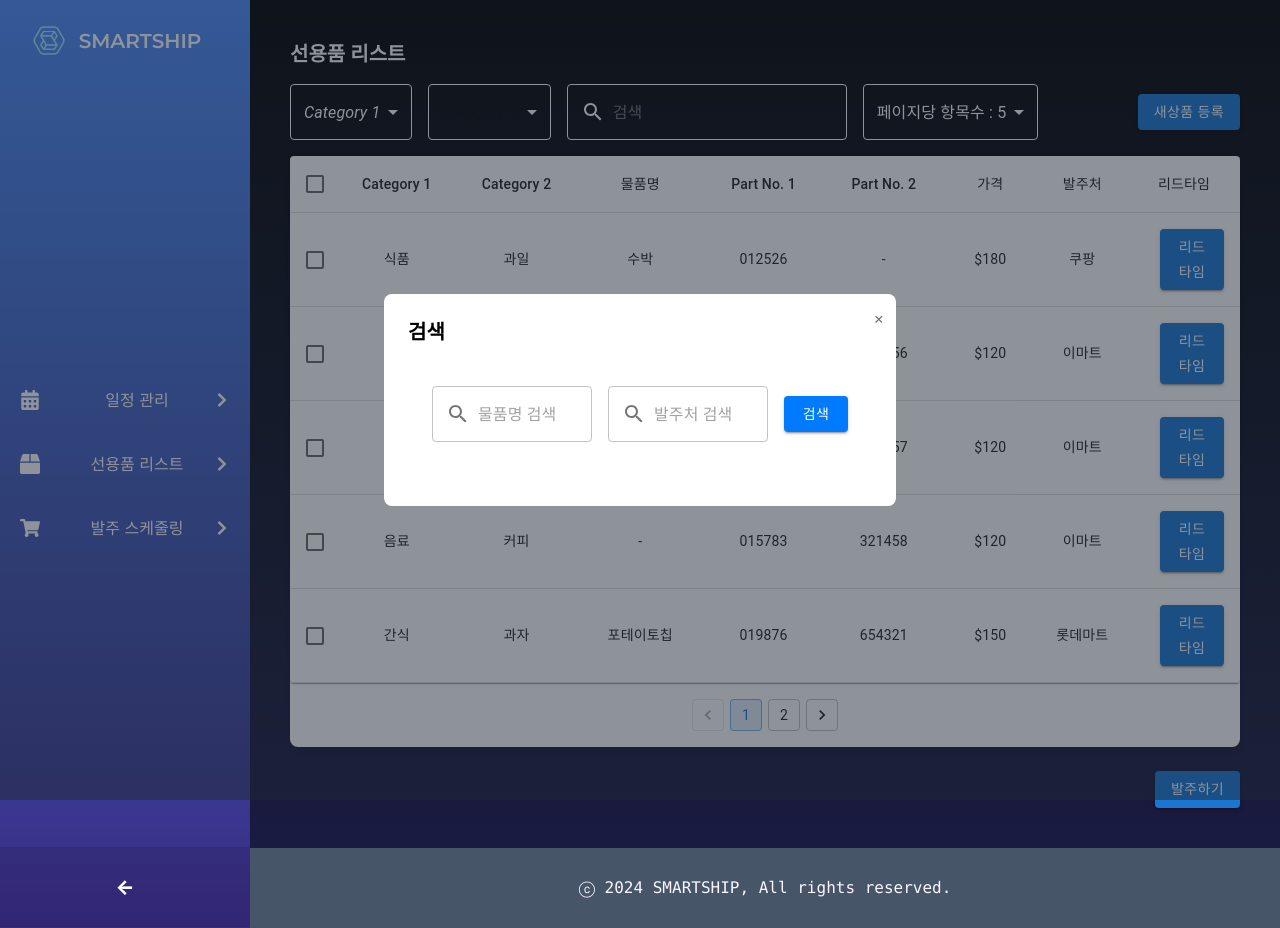
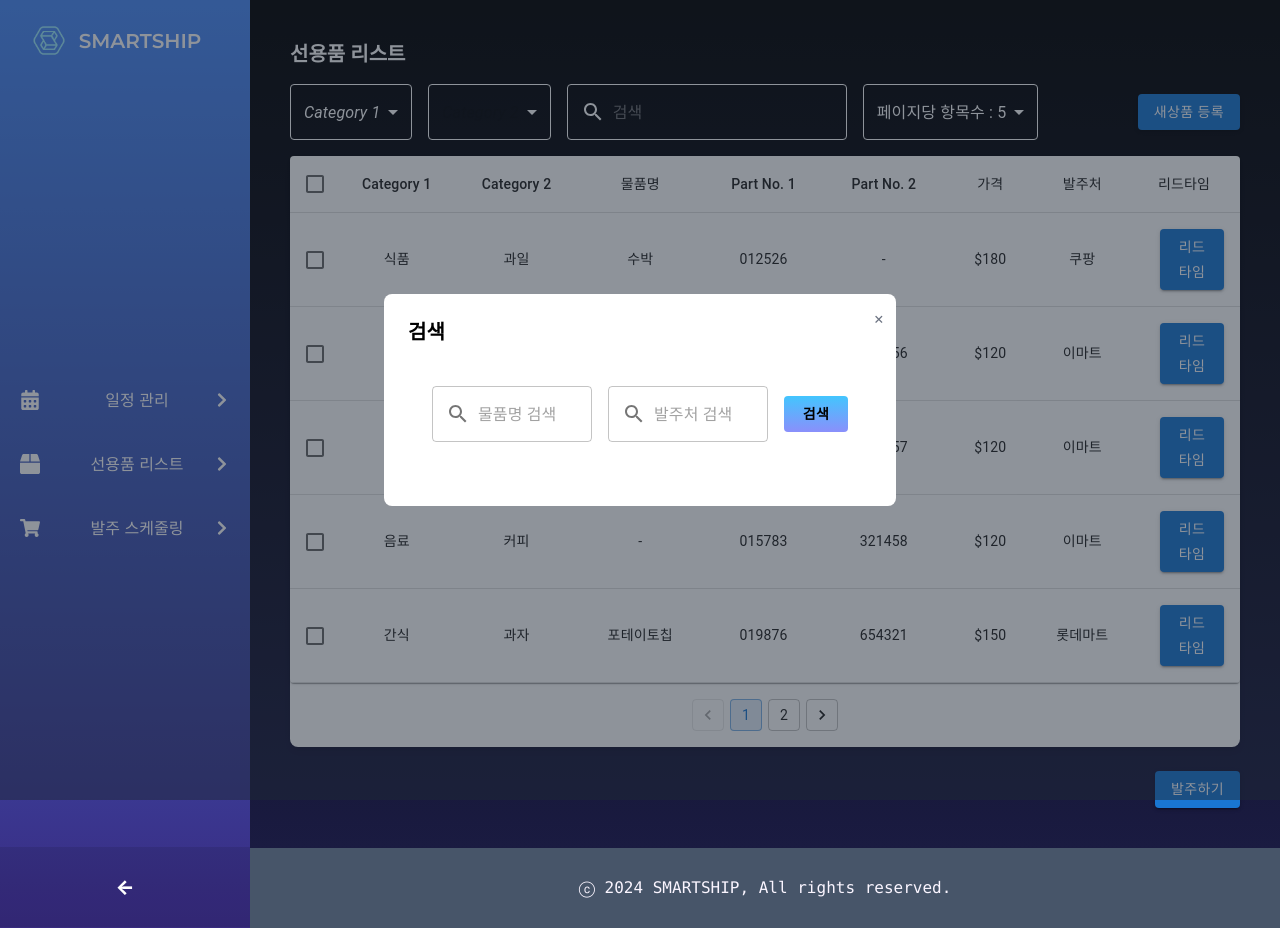
Before and after one commit to xixeo/SmartShip, a React (Create React App) app: page /listtable in a window 1280 px wide. Both pictures are taken after a click on the button "새상품 등록". Built offline with nearby package versions, Linux system fonts and the light colour scheme.

Commit message:
모달 생성 및 수정

```diff
--- a/package.json
+++ b/package.json
@@ -15,8 +15,10 @@
     "@testing-library/react": "^13.4.0",
     "@testing-library/user-event": "^13.5.0",
     "calender": "^1.0.3",
+    "chart.js": "^4.4.4",
     "react": "^18.3.1",
     "react-calendar": "^5.0.0",
+    "react-chartjs-2": "^5.2.0",
     "react-dom": "^18.3.1",
     "react-icons": "^5.3.0",
     "react-router-dom": "^6.26.1",
--- a/src/02/LeadTimeModal.js
+++ b/src/02/LeadTimeModal.js
@@ -0,0 +1,37 @@
+import React from 'react';
+import Modal from '../Compo/Modal';
+import { Line } from 'react-chartjs-2';
+import {Chart as ChartJS, CategoryScale, LinearScale, PointElement, LineElement, Title, Tooltip, Legend} from 'chart.js';
+
+// 필요한 스케일 및 요소 등록
+ChartJS.register(CategoryScale, LinearScale, PointElement, LineElement, Title, Tooltip, Legend);
+
+const LeadTimeModal = ({ open, setOpen, leadTimeData }) => {
+    if (!open) return null;
+
+    // 예시 데이터: supplier_name과 그에 대응하는 리드타임
+    const suppliers = ['Supplier A', 'Supplier B', 'Supplier C', 'Supplier D'];
+    const predictedLeadTimes = [10, 15, 7, 12]; // 각 공급자별 리드타임 데이터
+
+    // 그래프 데이터 구성
+    const data = {
+        labels: suppliers, // x축에 표시될 공급자 이름
+        datasets: [
+            {
+                label: 'Predicted Lead Time (days)',
+                data: predictedLeadTimes,
+                borderColor: 'rgba(75,192,192,1)',
+                backgroundColor: 'rgba(75,192,192,0.2)', // 라인 아래 영역 채우기
+                fill: true,
+            },
+        ],
+    };
+
+    return (
+        <Modal open={open} setOpen={setOpen} title="업체별 예상 리드타임">
+            <Line data={data} />
+        </Modal>
+    );
+};
+
+export default LeadTimeModal;
--- a/src/02/RegisterModal.js
+++ b/src/02/RegisterModal.js
@@ -1,8 +1,9 @@
 import React, { useState } from 'react';
 import PropTypes from 'prop-types';
-import {Box, Button, TextField, InputAdornment} from '@mui/material';
+import {Box, TextField, InputAdornment} from '@mui/material';
 import SearchIcon from '@mui/icons-material/Search';
 import Modal from '../Compo/Modal';
+import GradientButton from '../Compo/GradientButton'
 
 // 모달 창 내의 검색 필드 컴포넌트
 function RegisterModal({ open, setOpen }) {
@@ -51,14 +52,11 @@ function RegisterModal({ open, setOpen }) {
             className="bg-white rounded-md"
             sx={{ flexGrow: 1, maxWidth: 300 }}
           />
-          <Button
-            variant="contained"
-            color="primary"
-            sx={{ backgroundColor: '#007bff', color: '#fff' }}
+          <GradientButton
             onClick={handleSearchClick}
           >
             검색
-          </Button>
+          </GradientButton>
         </Box>
       </Box>
     </Modal>
```
Also changed, not shown: 1 other file (tests, documents, lock files or other folders).
